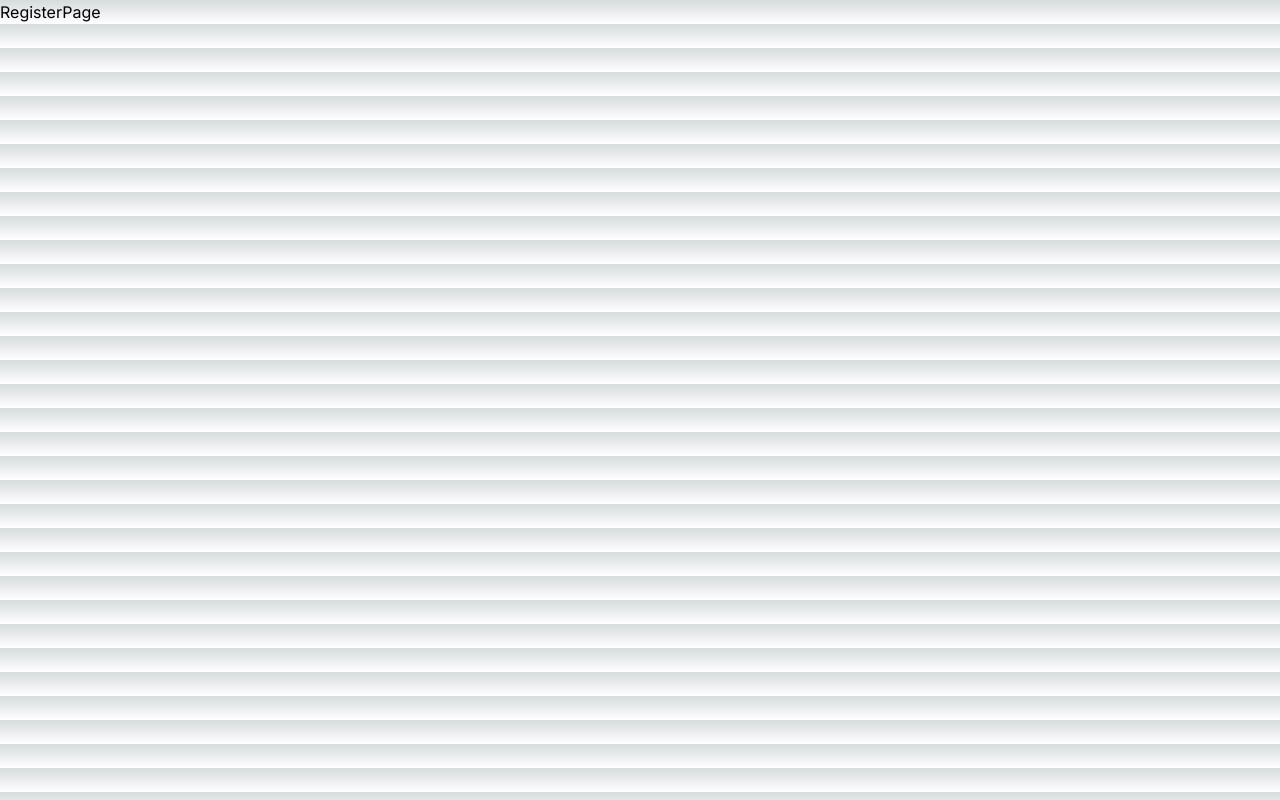
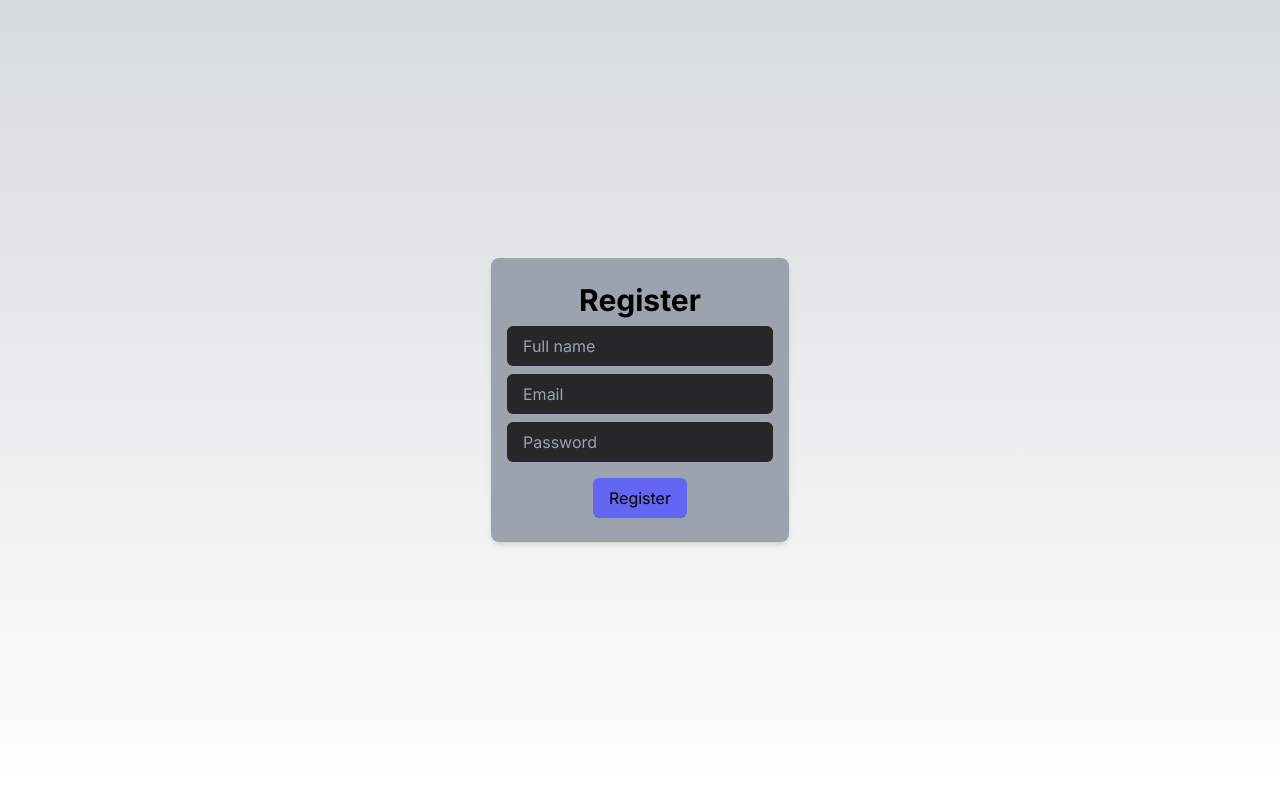
Before and after one commit to maximoortelli/Nextjs-Mongodb-Authentication, a Next.js app: page /register in a window 1280 px wide. Built offline with nearby package versions, Linux system fonts and the light colour scheme.

Commit message:
Created formulary of register.tsx file
Created formulary of register.tsx file

```diff
--- a/src/app/register/page.tsx
+++ b/src/app/register/page.tsx
@@ -1,7 +1,62 @@
+"use client";
+
+import axios, {AxiosError} from "axios"
+import { FormEvent, useState } from "react"
+
 function RegisterPage() {
+
+  const [error, setError] = useState();
+  const handleSubmit = async (e: FormEvent<HTMLFormElement>) => {
+    e.preventDefault()
+    const formData = new FormData(e.currentTarget)
+
+    try {
+      const res = await axios.post('/api/auth/signup', {
+        fullname: formData.get("fullname"),
+        email: formData.get("email"),
+        password: formData.get("password")
+
+      })
+      console.log(res)
+    } catch (error){
+      console.log(error)
+      if(error instanceof AxiosError){
+        setError(error.response?.data.message)
+      }
+    }
+
+
+  }
   return (
-    <div>
-      RegisterPage
+    <div className="flex justify-center items-center h-screen">
+       <form onSubmit={handleSubmit} className="bg-gray-400 p-4 rounded-lg shadow-md">
+
+      { error && <div className="bg-red-500 text-white p-2 mb-2">
+          {error}
+        </div>}
+        <h1 className="text-3xl text-black font-bold text-center py-2">Register</h1>
+
+        <input
+           type="text"
+           placeholder="Full name"
+           name="fullname"
+           className="bg-zinc-800 px-4 py-2 block mb-2 rounded-md"
+        />
+        <input
+           type="email"
+           placeholder="Email"
+           name="email"
+           className="bg-zinc-800 px-4 py-2 block mb-2 rounded-md"/>
+        <input
+           type="password"
+           placeholder="Password" name="password"
+           className="bg-zinc-800 px-4 py-2 block mb-2 rounded-md"/>
+         <div className="flex justify-center"> {/* Contenedor para centrar el botón */}
+          <button className="bg-indigo-500 px-4 py-2 rounded-md my-2">
+            Register
+          </button>
+        </div>
+       </form>
     </div>
   )
 }
```
